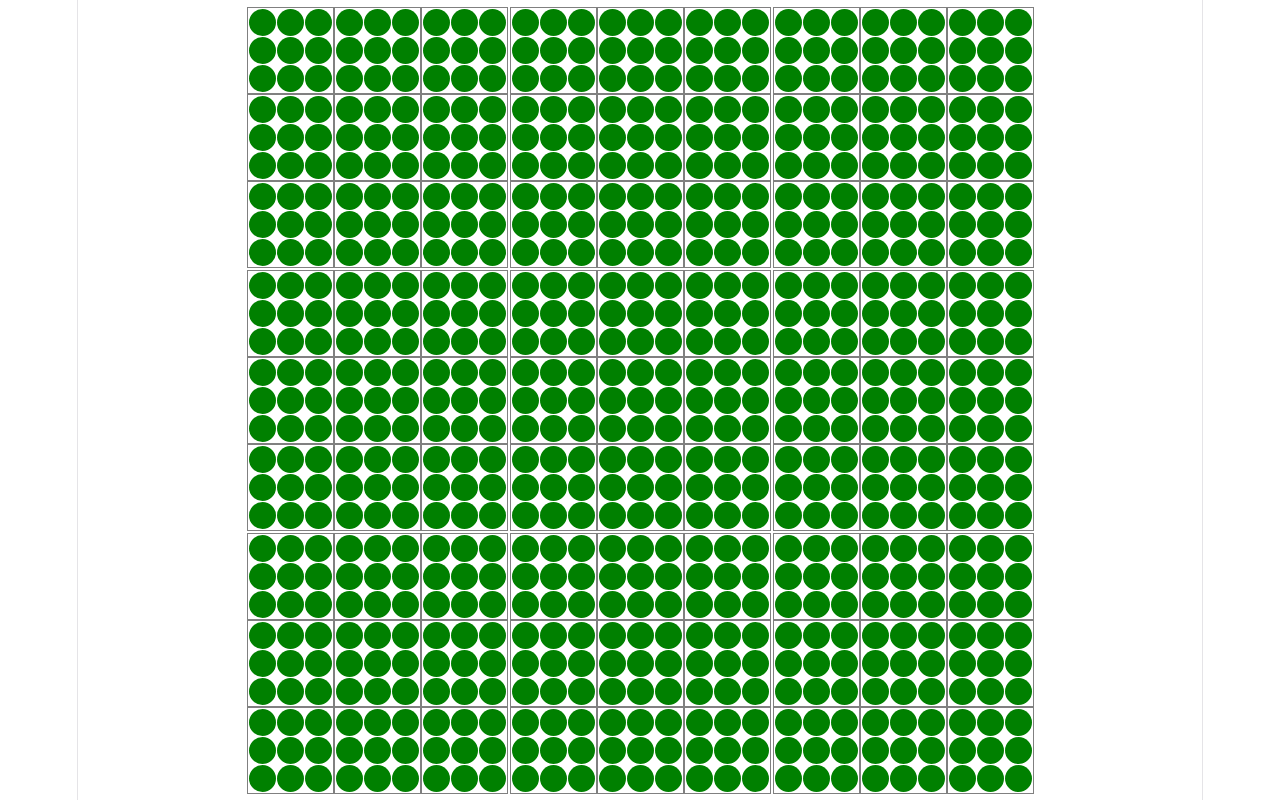
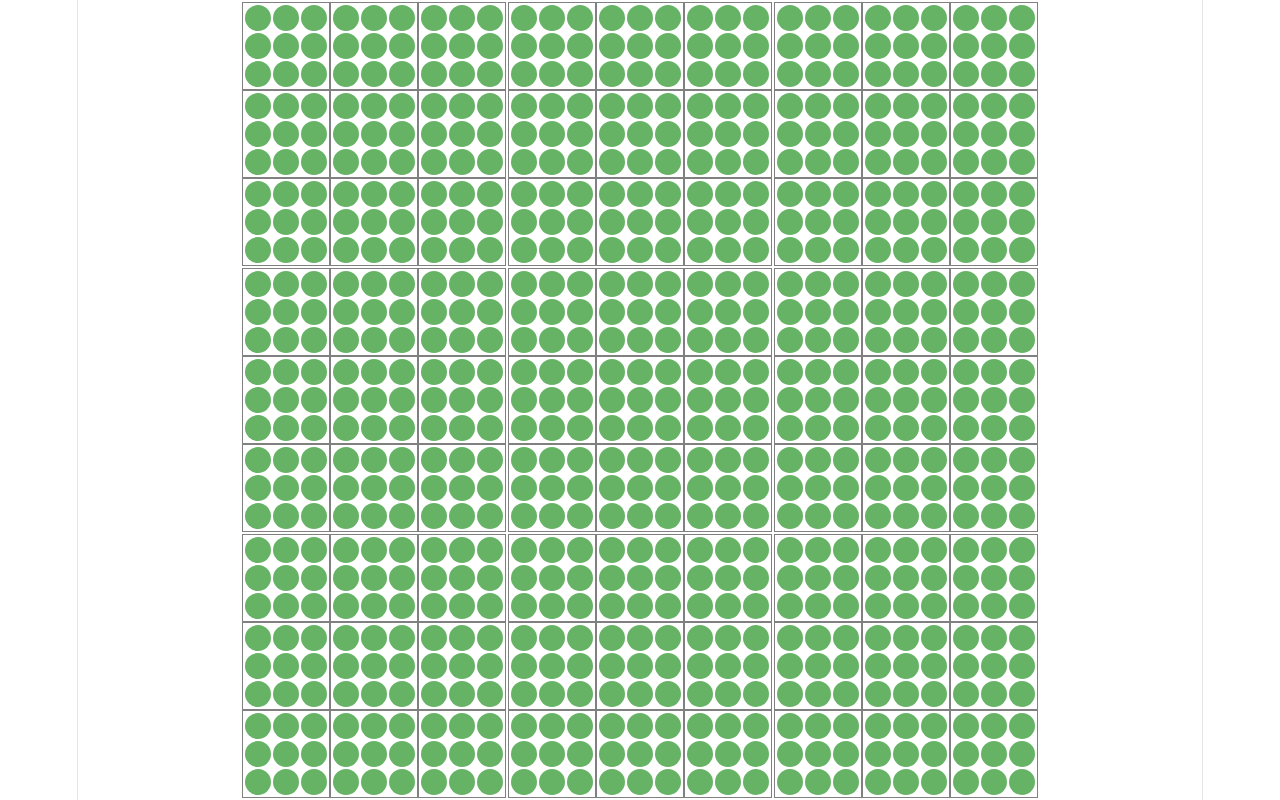
Before and after one commit to jshall/sudoku, a React (Vite) app: page / in a window 1280 px wide. Built offline with nearby package versions, Linux system fonts and the light colour scheme.

Commit message:
highlights

```diff
--- a/src/App.tsx
+++ b/src/App.tsx
@@ -1,10 +1,11 @@
 import "./App.css";
 import Board from "./Board";
+import { Game } from "./Sudoku";
 
 export default function App() {
   return (
     <section id="center">
-      <Board size={3} />
+      <Board game={new Game(3)} />
     </section>
   );
 }
--- a/src/Board.css
+++ b/src/Board.css
@@ -2,8 +2,8 @@
   --size-note: calc(
     round(
       down,
-      (((100vmin - 2px) / var(--size) - 2px) / var(--size) - 3px) /
-        var(--size) - 1px,
+      (((100vmin - 2px) / var(--size) - 2px) / var(--size) - 4px) /
+        var(--size) - 2px,
       1px
     )
   );
@@ -21,6 +21,9 @@
     > .tile {
       cursor: pointer;
       border: solid gray 1px;
+      &.highlight {
+        background: var(--accent-border);
+      }
       > .value {
         display: flex;
         justify-content: center;
@@ -40,17 +43,17 @@
         align-items: center;
         grid-template-rows: repeat(var(--size), 1fr);
         grid-template-columns: repeat(var(--size), 1fr);
-        padding: 1px;
-        gap: 1px;
+        padding: 2px;
+        gap: 2px;
         > * {
           width: var(--size-note);
           height: var(--size-note);
           &.possible,
           &.unlikely {
-            background: green;
+            background: rgba(0, 128, 0, 0.6);
             border-radius: 50%;
             &.unlikely {
-              background: rgba(0, 128, 0, 0.4);
+              background: rgba(0, 128, 0, 0.3);
             }
           }
         }
--- a/src/Board.tsx
+++ b/src/Board.tsx
@@ -1,24 +1,31 @@
-import { useMemo } from "react";
+import { useState } from "react";
 import "./Board.css";
 import { Tile } from "./Tile";
 import { Game } from "./Sudoku";
 
-type BoardProps = { size: number };
-export default function Board({ size }: BoardProps) {
-  const children = useMemo(
-    () =>
-      new Game(size).squares.map((group, i) => (
+type BoardProps = { game: Game };
+export default function Board({ game }: BoardProps) {
+  const [highlight, setHiglight] = useState<number>();
+
+  return (
+    <div
+      className="board"
+      style={{ "--size": game.size } as React.CSSProperties}
+    >
+      {game.squares.map((group, i) => (
         <div key={i} className="group">
           {group.map((cell, i) => (
-            <Tile key={i} cell={cell} />
+            <Tile
+              key={i}
+              cell={cell}
+              highlight={highlight}
+              setHighlight={(value: number) =>
+                setHiglight(highlight === value ? undefined : value)
+              }
+            />
           ))}
         </div>
-      )),
-    [size],
-  );
-  return (
-    <div className="board" style={{ "--size": size } as React.CSSProperties}>
-      {children}
+      ))}
     </div>
   );
 }
--- a/src/Tile.tsx
+++ b/src/Tile.tsx
@@ -1,8 +1,12 @@
-import { useSyncExternalStore } from "react";
+import { useMemo, useSyncExternalStore } from "react";
 import type { Cell } from "./Sudoku";
 
-export type TileProps = { cell: Cell };
-export function Tile({ cell }: TileProps) {
+export type TileProps = {
+  cell: Cell;
+  highlight?: number;
+  setHighlight: (value: number) => void;
+};
+export function Tile({ cell, highlight, setHighlight }: TileProps) {
   const locked = useSyncExternalStore(
     cell.lockUpdates.subscribe,
     () => cell.locked,
@@ -11,21 +15,41 @@ export function Tile({ cell }: TileProps) {
     cell.valueUpdates.subscribe,
     () => cell.value,
   );
-  const notes = useSyncExternalStore(
+  const noteString = useSyncExternalStore(
     cell.noteUpdates.subscribe,
     () => cell.notes,
   );
 
+  const notes = useMemo(
+    () => noteString.split("|") as ("used" | "unlikely" | "possible")[],
+    [noteString],
+  );
+  const classList = useMemo(() => {
+    const list = ["tile"];
+    if (highlight !== undefined) {
+      if (highlight === value) list.push("highlight");
+      if (value === undefined && notes[highlight] === "possible")
+        list.push("highlight");
+    }
+    return list;
+  }, [value, notes, highlight]);
+
   return (
-    <div className="tile">
+    <div className={classList.join(" ")}>
       {value === undefined ? (
         <div className="notes">
-          {notes.split("|").map((note, i) => (
+          {notes.map((note, i) => (
             <div
               key={i}
               className={note}
               onClick={() => (cell.value = i)}
-              onAuxClick={() => cell.toggleNote(i)}
+              onAuxClick={(e) => {
+                if (e.button == 1) cell.toggleNote(i);
+              }}
+              onContextMenuCapture={(e) => {
+                e.preventDefault();
+                setHighlight(i);
+              }}
             />
           ))}
         </div>
@@ -33,7 +57,13 @@ export function Tile({ cell }: TileProps) {
         <div
           className={`value ${locked ? "locked" : ""}`}
           onClick={() => (cell.value = undefined)}
-          onAuxClick={() => cell.lock()}
+          onAuxClick={(e) => {
+            if (e.button == 1) cell.lock();
+          }}
+          onContextMenuCapture={(e) => {
+            e.preventDefault();
+            setHighlight(value);
+          }}
         >
           <span>{value + 1}</span>
         </div>
```
